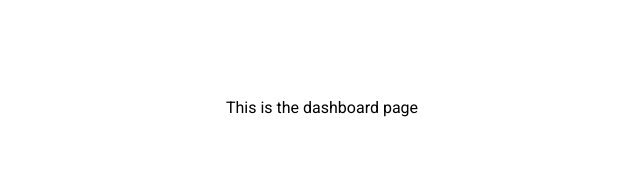
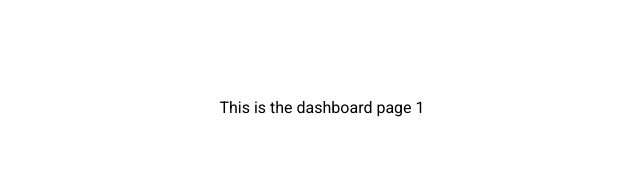
Before and after one commit to imrany/harrypotter, a Next.js app: page /characters/1 in a window 1280 px wide. Shown: the top 186 px of the page, without its empty margins (318-958 px from the left). Built offline with nearby package versions, Linux system fonts and the light colour scheme.

Commit message:
fetching characters from the api

```diff
--- a/app/characters/[id]/error.tsx
+++ b/app/characters/[id]/error.tsx
@@ -2,11 +2,7 @@
 
 import { useEffect } from 'react'
 
-export default function Error({
-  error,
-  reset,
-}: {
-  error: Error
+export default function Error({error, reset}:{error: Error,
   reset: () => void
 }) {
   useEffect(() => {
--- a/app/characters/[id]/page.tsx
+++ b/app/characters/[id]/page.tsx
@@ -4,10 +4,10 @@ import { Metadata } from 'next'
 export const metadata: Metadata = {
   title: 'Character',
 }
-export default function Character() {
+export default function Character({ params }: { params: { id: string } }) {
   return (
     <main className="flex min-h-screen flex-col items-center justify-between p-24">
-     <p>This is the dashboard page</p>
+     <p>This is the dashboard page {params.id}</p>
     </main>
   )
 }
--- a/app/page.tsx
+++ b/app/page.tsx
@@ -32,6 +32,10 @@ export default function Home() {
             src={item.image}
             alt={item.name}
           />
+          <div className="">
+            <p>{item.name}</p>
+            <p>{item.dateOfBirth}</p>
+          </div>
         </div>
       )):(
         <>
```
